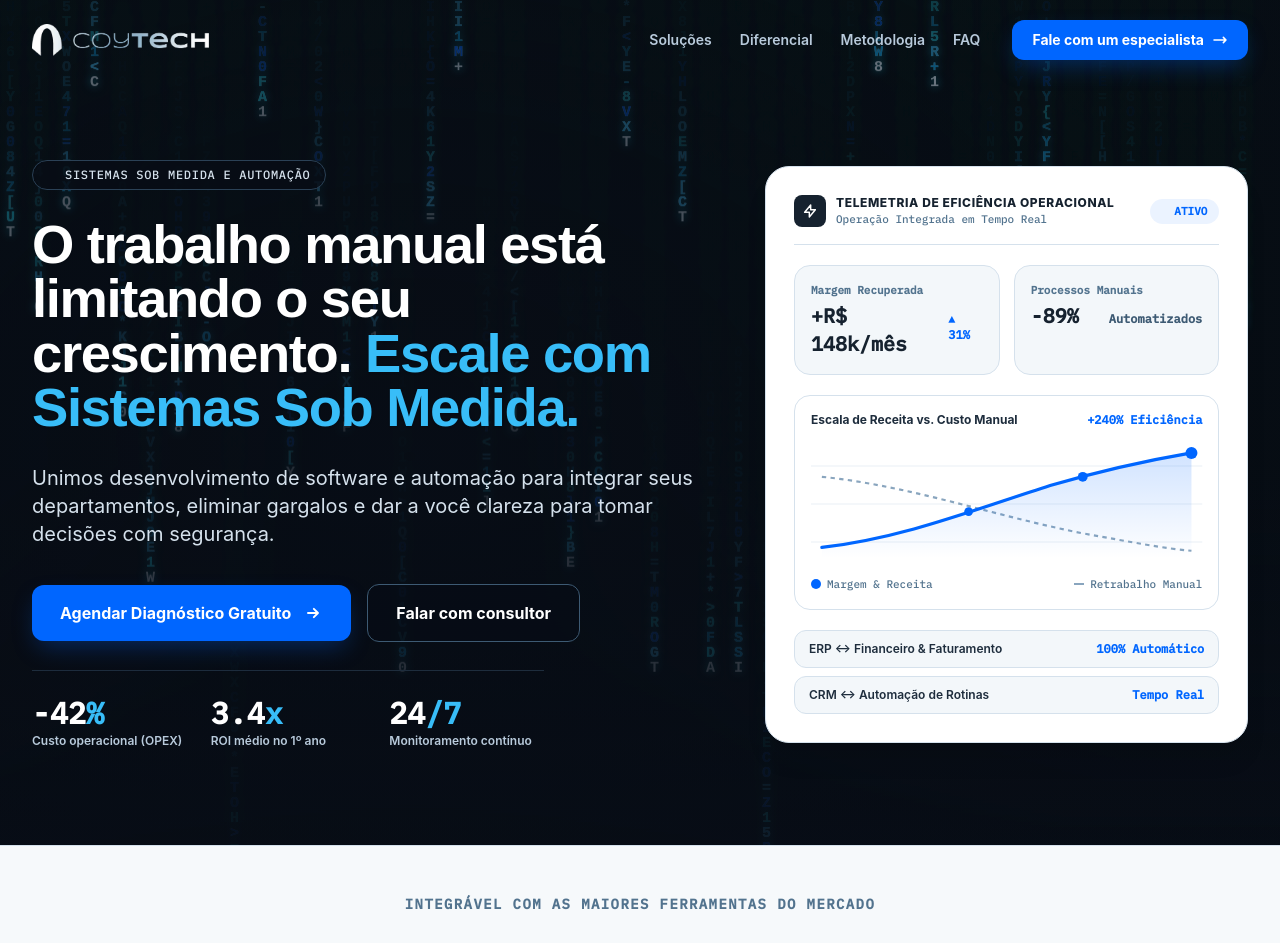
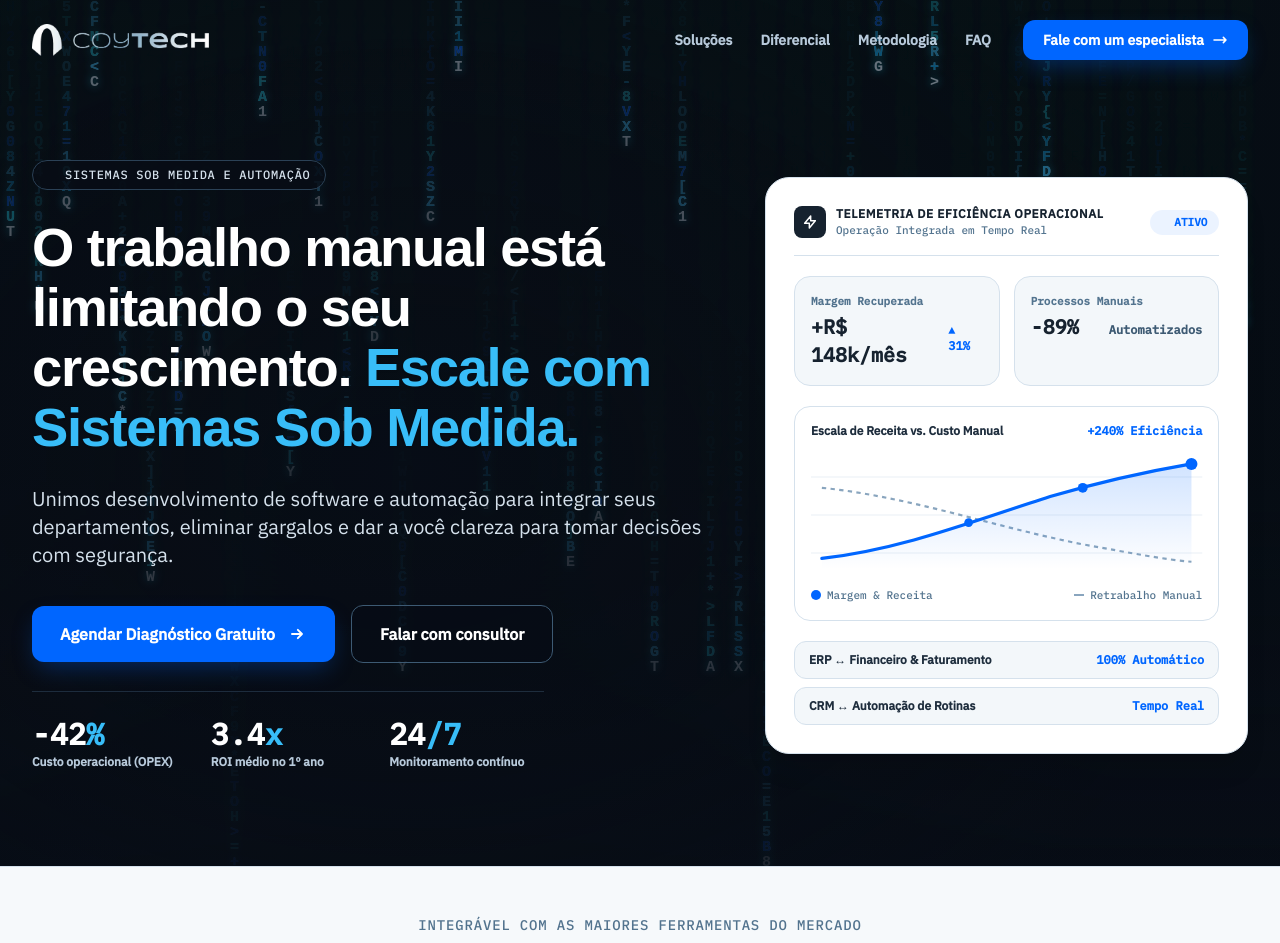
Before and after one commit to coytechbr-dot/site, a plain HTML site: page index.html in a window 1280 px wide. Shown: the top 943 px of the page. Drawn offline with nearby package versions, Linux system fonts and the light colour scheme; a web font is replaced by a local one.

Commit message:
Update typography: General Sans, IBM Plex Sans & IBM Plex Mono (css/styles.css)

```diff
--- a/css/styles.css
+++ b/css/styles.css
@@ -40,8 +40,46 @@ html {
 body {
   background-color: var(--color-60-white);
   color: var(--color-30-steel-900);
-  font-family: 'Plus Jakarta Sans', 'Inter', -apple-system, BlinkMacSystemFont, sans-serif;
+  font-family: 'IBM Plex Sans', sans-serif;
+  font-weight: 400;
   overflow-x: hidden;
+}
+
+/* Tipografia Estrita:
+   - General Sans (500, 600) em todos os títulos (h1, h2, h3) com letter-spacing: -0.025em e line-height: 1.1
+   - IBM Plex Sans (400, 500) no corpo de texto, parágrafos, links e botões
+   - IBM Plex Mono (500) em números de destaque, métricas, badges/tags em caixa alta (letter-spacing: 0.06em) e numerações de etapas */
+h1,
+h2,
+h3 {
+  font-family: 'General Sans', sans-serif !important;
+  font-weight: 600;
+  letter-spacing: -0.025em !important;
+  line-height: 1.1 !important;
+}
+
+p,
+a,
+button,
+input,
+select,
+textarea,
+label,
+li,
+blockquote {
+  font-family: 'IBM Plex Sans', sans-serif;
+}
+
+.font-mono {
+  font-family: 'IBM Plex Mono', monospace !important;
+  font-weight: 500;
+}
+
+.font-mono.uppercase,
+.badge-mono {
+  font-family: 'IBM Plex Mono', monospace !important;
+  font-weight: 500;
+  letter-spacing: 0.06em !important;
 }
 
 /* Header Flutuante: 100% Transparente no Topo e Glassmorphism (#080D16) no Scroll */
```
